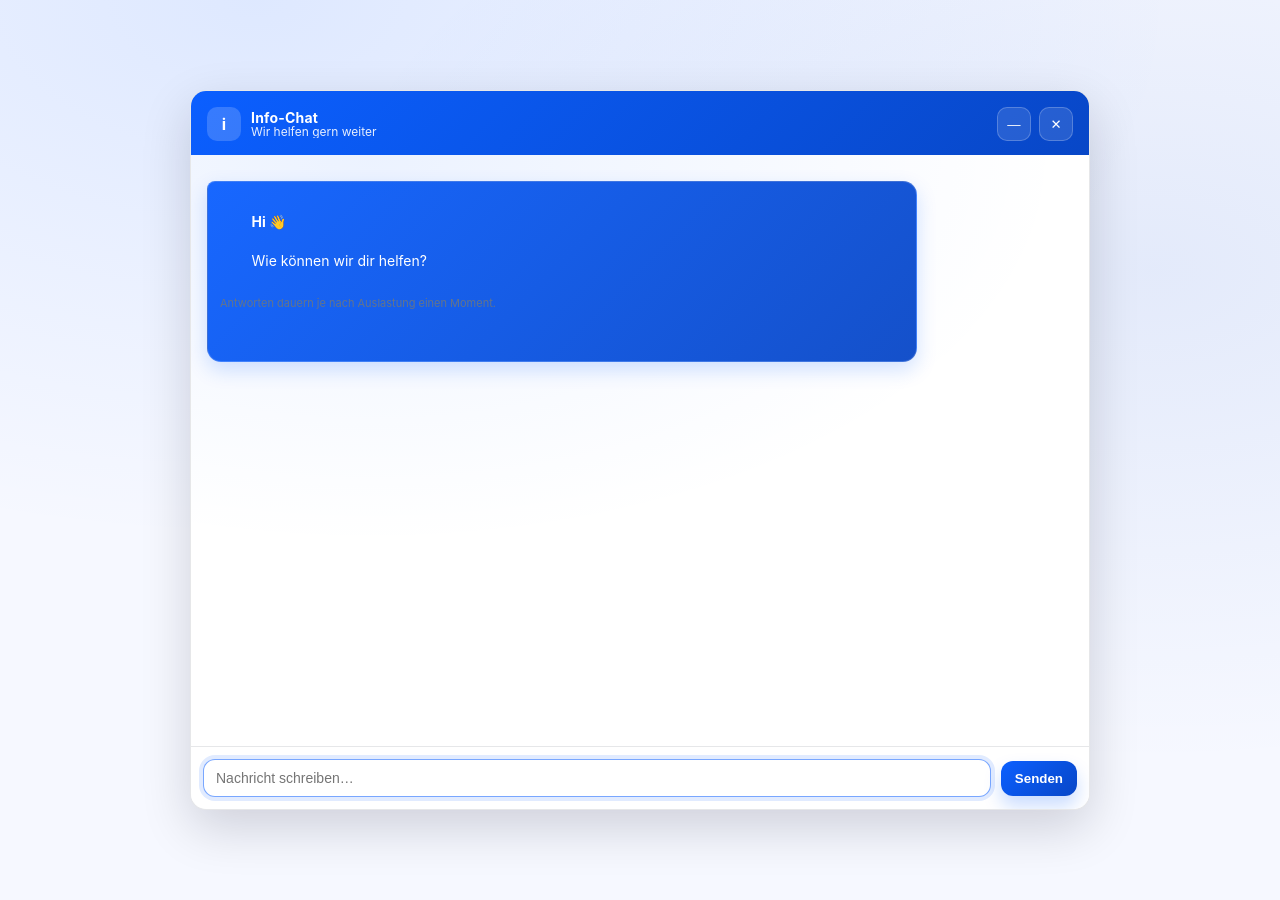
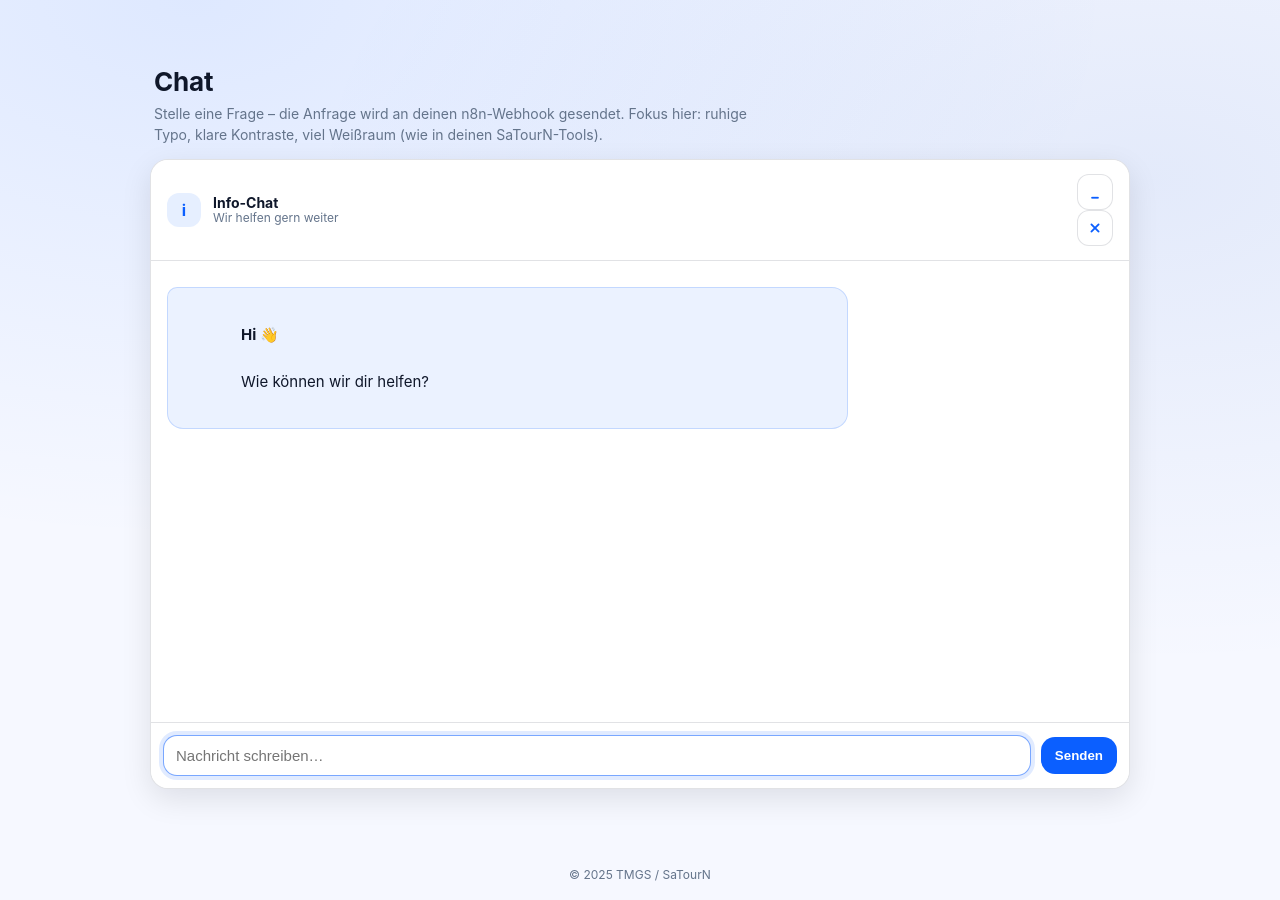
Before and after one commit to Tim-Meyer-TMGS/SaTourN, a Jekyll site: the page Chatbot-Test/index.html, which Jekyll copies as it is, in a window 1280 px wide. Built offline with Jekyll 4.4.1, drawn with Linux system fonts in a browser that asks for light colours; some web fonts are replaced.

Commit message:
Update index.html

```diff
--- a/Chatbot-Test/index.html
+++ b/Chatbot-Test/index.html
@@ -5,132 +5,253 @@
   <meta name="viewport" content="width=device-width, initial-scale=1.0" />
   <title>Test-Chatbot TMGS</title>
 
+  <!-- Geist Sans wie bei deinen Tools -->
   <link rel="stylesheet" href="https://cdnjs.cloudflare.com/ajax/libs/geist-font/1.0.0/fonts/geist-sans/style.min.css">
+
+  <!-- (Optional) Material Symbols – falls du die Icon-Optik wie auf SaTourN willst -->
+  <link rel="stylesheet" href="https://fonts.googleapis.com/css2?family=Material+Symbols+Rounded:wght@400;600&display=swap" />
 
   <style>
     :root{
-      --primary: #0b5fff;
-      --primary-2: #0847c7;
-      --surface: #ffffff;
+      /* Lesbares, „SaTourN-artiges“ Blau + ruhige Flächen */
+      --brand: #0b5fff;
+      --brand-dark: #0847c7;
+
+      --bg: #f6f8ff;
+      --card: #ffffff;
+
       --text: #0f172a;
       --muted: #64748b;
-      --border: rgba(15, 23, 42, .10);
-      --shadow: 0 18px 50px rgba(2, 6, 23, .16);
-      --radius: 16px;
+
+      --border: rgba(15, 23, 42, .12);
+
+      --radius: 18px;
+      --shadow: 0 10px 30px rgba(2, 6, 23, .10);
+
+      --maxw: 980px;
     }
 
     * { box-sizing: border-box; }
 
     body{
-      font-family: 'Geist Sans', -apple-system, BlinkMacSystemFont, system-ui, sans-serif;
+      font-family: "Geist Sans", -apple-system, BlinkMacSystemFont, system-ui, sans-serif;
       margin: 0;
-      height: 100vh;
+      color: var(--text);
       background:
-        radial-gradient(120% 100% at 20% 0%, rgba(11,95,255,.10) 0%, rgba(11,95,255,0) 60%),
-        radial-gradient(120% 100% at 90% 30%, rgba(8,71,199,.08) 0%, rgba(8,71,199,0) 55%),
-        #f6f8ff;
-      overflow: hidden;
-      display: grid;
-      place-items: center; /* -> Chat mittig */
-      padding: 16px;
+        radial-gradient(120% 100% at 15% 0%, rgba(11,95,255,.10) 0%, rgba(11,95,255,0) 60%),
+        radial-gradient(110% 90% at 90% 20%, rgba(8,71,199,.08) 0%, rgba(8,71,199,0) 60%),
+        var(--bg);
+      min-height: 100vh;
     }
 
-    /* === Container (mittig, immer sichtbar) === */
-    #chat-widget-container{
-      width: min(900px, 92vw);
-      height: min(720px, 86vh);
-      display: flex;                 /* -> immer sichtbar */
+    /* ===== Page layout (wie SaTourN: Header + zentrierter Inhalt) ===== */
+    .page{
+      min-height: 100vh;
+      display: flex;
       flex-direction: column;
-      overflow: hidden;
-
-      background: var(--surface);
-      border-radius: var(--radius);
-      box-shadow: var(--shadow);
-      border: 1px solid var(--border);
     }
 
-    /* Header */
-    #chat-widget-header{
-      padding: 16px 16px 14px 16px;
-      color: #fff;
-      background: linear-gradient(135deg, var(--primary) 0%, var(--primary-2) 100%);
+    .topbar{
+      padding: 18px 16px 8px;
+    }
+
+    .topbar-inner{
+      max-width: var(--maxw);
+      margin: 0 auto;
       display: flex;
       align-items: center;
       justify-content: space-between;
-      gap: 12px;
+      gap: 16px;
     }
-    .chat-title-wrap{
+
+    .brand{
       display: flex;
       align-items: center;
-      gap: 10px;
+      gap: 12px;
       min-width: 0;
     }
-    .chat-avatar{
-      width: 34px;
+
+    .brand img{
       height: 34px;
-      border-radius: 10px;
-      background: rgba(255,255,255,.18);
-      display: grid;
-      place-items: center;
-      font-weight: 700;
-      letter-spacing: .2px;
-      flex: 0 0 auto;
+      width: auto;
+      display: block;
     }
-    .chat-titles{
+
+    .brand-title{
       display: flex;
       flex-direction: column;
       line-height: 1.1;
       min-width: 0;
     }
-    .chat-titles strong{
+
+    .brand-title strong{
       font-size: 14px;
       letter-spacing: .2px;
       white-space: nowrap;
       overflow: hidden;
       text-overflow: ellipsis;
     }
-    .chat-titles span{
+
+    .brand-title span{
       font-size: 12px;
-      opacity: .9;
+      color: var(--muted);
       white-space: nowrap;
       overflow: hidden;
       text-overflow: ellipsis;
     }
 
-    .chat-header-actions{
+    .nav{
+      display: flex;
+      gap: 10px;
+      flex-wrap: wrap;
+      justify-content: flex-end;
+    }
+
+    .nav a{
+      display: inline-flex;
+      align-items: center;
+      gap: 8px;
+      padding: 8px 10px;
+      border-radius: 12px;
+      text-decoration: none;
+      color: var(--text);
+      border: 1px solid transparent;
+      background: rgba(255,255,255,.6);
+      backdrop-filter: blur(10px);
+      transition: border-color .12s ease, transform .12s ease, background .12s ease;
+      font-size: 13px;
+    }
+
+    .nav a:hover{
+      border-color: var(--border);
+      transform: translateY(-1px);
+      background: rgba(255,255,255,.85);
+    }
+
+    .msr{
+      font-family: "Material Symbols Rounded";
+      font-weight: 600;
+      font-size: 18px;
+      line-height: 1;
+      color: var(--brand);
+    }
+
+    .main{
+      flex: 1;
+      padding: 8px 16px 24px;
+      display: grid;
+      place-items: center;
+    }
+
+    .wrap{
+      width: 100%;
+      max-width: var(--maxw);
+    }
+
+    .headline{
+      padding: 14px 4px 14px;
+    }
+
+    .headline h1{
+      margin: 0 0 6px 0;
+      font-size: 26px;
+      letter-spacing: -0.2px;
+    }
+
+    .headline p{
+      margin: 0;
+      color: var(--muted);
+      line-height: 1.5;
+      font-size: 14px;
+      max-width: 70ch;
+    }
+
+    /* ===== Chat Card ===== */
+    #chat-widget-container{
+      width: 100%;
+      height: min(70vh, 720px);
+      background: var(--card);
+      border: 1px solid var(--border);
+      border-radius: var(--radius);
+      box-shadow: var(--shadow);
+      overflow: hidden;
+      display: flex;
+      flex-direction: column;
+    }
+
+    #chat-widget-header{
+      padding: 14px 16px;
+      border-bottom: 1px solid var(--border);
+      background: #fff;
       display: flex;
       align-items: center;
-      gap: 8px;
-      flex: 0 0 auto;
+      justify-content: space-between;
+      gap: 12px;
+    }
+
+    .chat-head-left{
+      display: flex;
+      align-items: center;
+      gap: 12px;
+      min-width: 0;
+    }
+
+    .chat-badge{
+      width: 34px;
+      height: 34px;
+      border-radius: 12px;
+      background: rgba(11,95,255,.10);
+      display: grid;
+      place-items: center;
+      color: var(--brand);
+      font-weight: 700;
+    }
+
+    .chat-head-titles{
+      display: flex;
+      flex-direction: column;
+      line-height: 1.15;
+      min-width: 0;
+    }
+
+    .chat-head-titles strong{
+      font-size: 14px;
+      white-space: nowrap;
+      overflow: hidden;
+      text-overflow: ellipsis;
+    }
+
+    .chat-head-titles span{
+      font-size: 12px;
+      color: var(--muted);
+      white-space: nowrap;
+      overflow: hidden;
+      text-overflow: ellipsis;
     }
 
     .icon-btn{
-      width: 34px;
-      height: 34px;
-      border-radius: 10px;
-      border: 1px solid rgba(255,255,255,.22);
-      background: rgba(255,255,255,.12);
-      color: #fff;
+      width: 36px;
+      height: 36px;
+      border-radius: 12px;
+      border: 1px solid var(--border);
+      background: #fff;
       cursor: pointer;
       display: grid;
       place-items: center;
       transition: transform .12s ease, background .12s ease;
-      user-select: none;
+      color: var(--text);
     }
-    .icon-btn:hover{ background: rgba(255,255,255,.18); transform: translateY(-1px); }
+    .icon-btn:hover{ transform: translateY(-1px); background: rgba(2,6,23,.02); }
     .icon-btn:active{ transform: translateY(0); }
 
-    /* Body */
     #chat-widget-body{
       flex: 1;
       padding: 16px;
       overflow-y: auto;
-      background:
-        radial-gradient(140% 120% at 20% 0%, rgba(11,95,255,.08) 0%, rgba(11,95,255,0) 55%),
-        #fff;
+      background: #fff;
     }
 
-    /* Scrollbar (webkit) */
+    /* Scrollbar */
     #chat-widget-body::-webkit-scrollbar{ width: 10px; }
     #chat-widget-body::-webkit-scrollbar-thumb{
       background: rgba(100,116,139,.25);
@@ -138,57 +259,58 @@
       border: 3px solid transparent;
       background-clip: content-box;
     }
-    #chat-widget-body::-webkit-scrollbar-track{ background: transparent; }
 
-    /* Messages */
+    /* Messages – mehr Lesbarkeit: größere Zeilenhöhe, klarer Kontrast */
     .msg{
-      max-width: 82%;
-      padding: 10px 12px;
-      border-radius: 14px;
+      max-width: 72ch; /* Text besser lesbar */
+      padding: 12px 14px;
+      border-radius: 16px;
       margin: 10px 0;
-      font-size: 14px;
-      line-height: 1.4;
+      font-size: 15px;
+      line-height: 1.55;
       word-wrap: break-word;
       white-space: pre-wrap;
       border: 1px solid var(--border);
     }
+
     .msg-user{
       margin-left: auto;
       background: rgba(2,6,23,.04);
       color: var(--text);
-      border-top-right-radius: 8px;
+      border-top-right-radius: 10px;
     }
+
     .msg-bot{
       margin-right: auto;
-      background: linear-gradient(135deg, rgba(11,95,255,.95) 0%, rgba(8,71,199,.95) 100%);
-      color: #fff;
-      border-color: rgba(255,255,255,.18);
-      border-top-left-radius: 8px;
-      box-shadow: 0 8px 20px rgba(11,95,255,.18);
-    }
-    .msg-meta{
-      font-size: 11px;
-      color: var(--muted);
-      margin-top: 6px;
+      background: rgba(11,95,255,.08);
+      border-color: rgba(11,95,255,.18);
+      color: var(--text);
+      border-top-left-radius: 10px;
     }
 
-    /* Footer */
+    .msg-meta{
+      font-size: 12px;
+      color: var(--muted);
+      margin-top: 8px;
+      line-height: 1.4;
+    }
+
     #chat-widget-footer{
-      padding: 12px;
+      padding: 12px 12px;
       border-top: 1px solid var(--border);
-      background: rgba(255,255,255,.85);
-      backdrop-filter: blur(10px);
+      background: #fff;
       display: flex;
       gap: 10px;
       align-items: center;
     }
+
     #chat-widget-input{
       flex: 1;
-      padding: 10px 12px;
-      border-radius: 12px;
+      padding: 11px 12px;
+      border-radius: 14px;
       border: 1px solid var(--border);
       outline: none;
-      font-size: 14px;
+      font-size: 15px;
       color: var(--text);
       background: #fff;
       transition: border-color .12s ease, box-shadow .12s ease;
@@ -200,47 +322,73 @@
 
     #chat-widget-send{
       border: 0;
-      padding: 10px 14px;
-      border-radius: 12px;
+      padding: 11px 14px;
+      border-radius: 14px;
       cursor: pointer;
       color: #fff;
-      font-weight: 600;
-      background: linear-gradient(135deg, var(--primary) 0%, var(--primary-2) 100%);
-      box-shadow: 0 10px 18px rgba(11,95,255,.22);
-      transition: transform .12s ease, filter .12s ease, box-shadow .12s ease;
+      font-weight: 650;
+      background: var(--brand);
+      transition: transform .12s ease, background .12s ease;
       white-space: nowrap;
     }
-    #chat-widget-send:hover{ transform: translateY(-1px); filter: brightness(1.02); }
+    #chat-widget-send:hover{ transform: translateY(-1px); background: var(--brand-dark); }
     #chat-widget-send:active{ transform: translateY(0); }
 
-    /* „Schließen“ versteckt den Chat nicht mehr komplett, sondern klappt ihn nur ein */
+    /* Collapsed state: nur Header */
     #chat-widget-container.collapsed{
-      height: 72px;           /* nur Header sichtbar */
+      height: 72px;
     }
     #chat-widget-container.collapsed #chat-widget-body,
     #chat-widget-container.collapsed #chat-widget-footer{
       display: none;
     }
+
+    footer{
+      padding: 10px 16px 18px;
+      color: var(--muted);
+      font-size: 12px;
+      text-align: center;
+    }
+
+    @media (max-width: 520px){
+      .headline h1{ font-size: 22px; }
+      #chat-widget-container{ height: 74vh; }
+      .nav{ display: none; } /* optional: auf mobile ausblenden */
+    }
   </style>
 </head>
 
 <body>
-  <!-- Chat Widget (immer sichtbar, mittig) -->
+  <div class="page">
+    <!-- Header im „SaTourN“-Stil: Logo + kleine Navigation -->
+    <main class="main">
+      <div class="wrap">
+        <div class="headline">
+          <h1>Chat</h1>
+          <p>
+            Stelle eine Frage – die Anfrage wird an deinen n8n-Webhook gesendet.
+            Fokus hier: ruhige Typo, klare Kontraste, viel Weißraum (wie in deinen SaTourN-Tools).
+          </p>
+        </div>
+
+        <!-- Chat (zentriert, sofort sichtbar) -->
         <div id="chat-widget-container" role="dialog" aria-label="Chat Widget">
           <div id="chat-widget-header">
-      <div class="chat-title-wrap">
-        <div class="chat-avatar">i</div>
-        <div class="chat-titles">
+            <div class="chat-head-left">
+              <div class="chat-badge">i</div>
+              <div class="chat-head-titles">
                 <strong>Info-Chat</strong>
                 <span>Wir helfen gern weiter</span>
               </div>
             </div>
 
             <div class="chat-header-actions">
-        <!-- Minimieren klappt nur ein/aus -->
-        <button class="icon-btn" id="chat-widget-minimize" aria-label="Minimieren">—</button>
-        <!-- Close wird zum „Einklappen“ (da kein Bubble-Modus mehr) -->
-        <button class="icon-btn" id="chat-widget-close" aria-label="Einklappen">✕</button>
+              <button class="icon-btn" id="chat-widget-minimize" aria-label="Minimieren">
+                <span class="msr">minimize</span>
+              </button>
+              <button class="icon-btn" id="chat-widget-close" aria-label="Einklappen">
+                <span class="msr">close</span>
+              </button>
             </div>
           </div>
 
@@ -248,7 +396,6 @@
             <div class="msg msg-bot">
               <strong>Hi 👋</strong><br />
               Wie können wir dir helfen?
-        <div class="msg-meta">Antworten dauern je nach Auslastung einen Moment.</div>
             </div>
           </div>
 
@@ -261,6 +408,11 @@
             />
             <button id="chat-widget-send">Senden</button>
           </div>
+        </div>
+      </div>
+    </main>
+
+    <footer>© 2025 TMGS / SaTourN</footer>
   </div>
 
   <script>
@@ -343,26 +495,22 @@
       }
     }
 
-    // Events
+    function toggleCollapsed() {
+      container.classList.toggle("collapsed");
+      if (!container.classList.contains("collapsed")) {
+        input.focus();
+        scrollToBottom();
+      }
+    }
+
     sendBtn.addEventListener("click", sendMessage);
     input.addEventListener("keydown", (e) => {
       if (e.key === "Enter") sendMessage();
     });
 
-    // Minimieren/Einklappen (kein Bubble-Modus mehr)
-    function toggleCollapsed() {
-      container.classList.toggle("collapsed");
-      if (!container.classList.contains("collapsed")) {
-        // wieder aufgeklappt
-        input.focus();
-        scrollToBottom();
-      }
-    }
-
     minimizeBtn.addEventListener("click", toggleCollapsed);
     closeBtn.addEventListener("click", toggleCollapsed);
 
-    // Beim Laden fokussieren & nach unten scrollen
     window.addEventListener("load", () => {
       input.focus();
       scrollToBottom();
```
Lines whose indentation alone changed are shown as unchanged.
